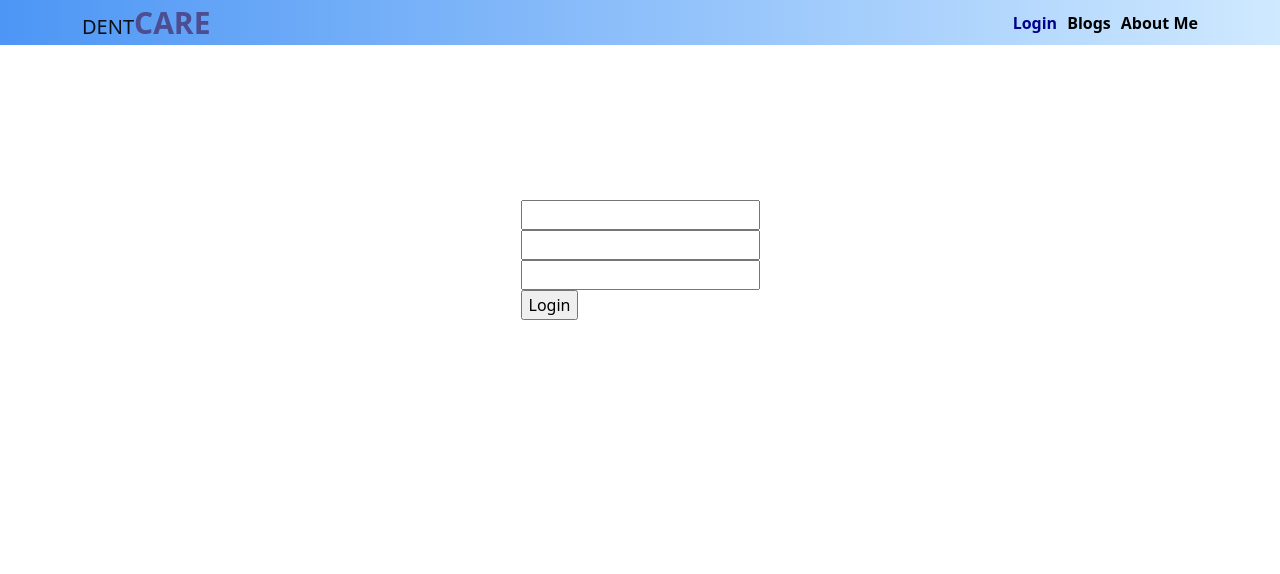
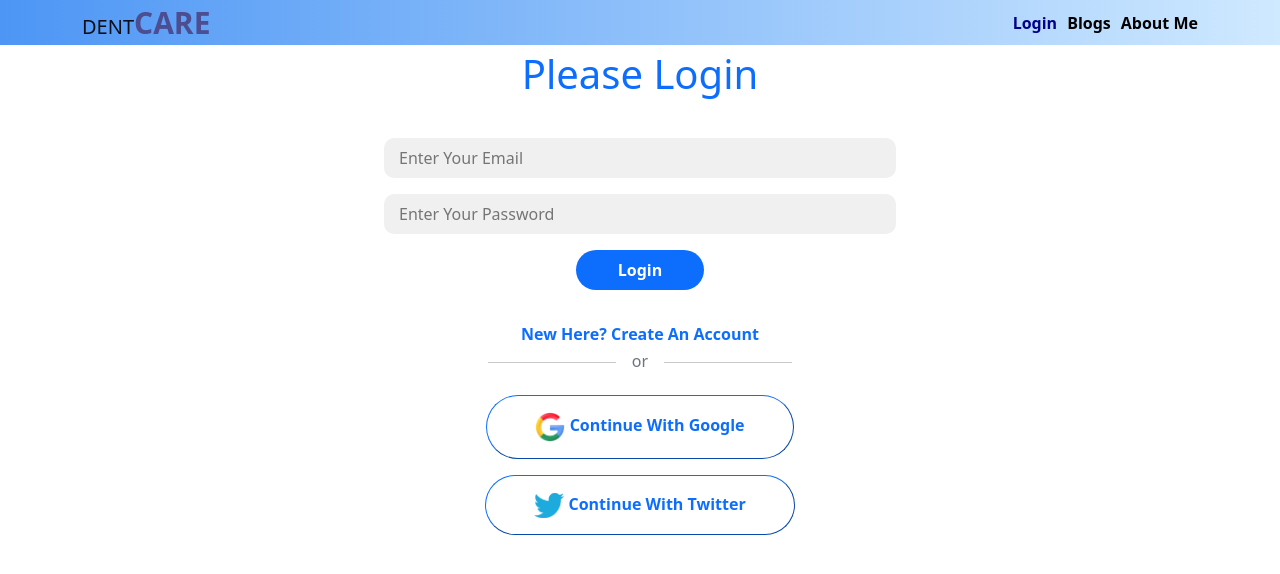
Before and after one commit to tanvirulislam149/independant-service-provider, a React (Create React App) app: page /login in a window 1280 px wide. Shown: the top 574 px of the page. Built offline with nearby package versions, Linux system fonts and the light colour scheme.

Commit message:
login and register design done

```diff
--- a/src/Component/Login/Login.css
+++ b/src/Component/Login/Login.css
@@ -0,0 +1,27 @@
+.login-field {
+    width: 40vw;
+    background-color: rgb(240, 240, 240);
+    border: none;
+    padding-left: 15px;
+    border-radius: 10px;
+}
+
+.logo {
+    width: 30px;
+}
+
+
+
+
+
+
+
+
+
+
+
+@media screen and (max-width:576px) {
+    .login-field {
+        width: 80vw;
+    }
+}
--- a/src/Component/Login/Login.js
+++ b/src/Component/Login/Login.js
@@ -1,14 +1,28 @@
 import React from 'react';
+import "./Login.css";
+import google from "../../image/google.png"
+import twitter from "../../image/twitter.png"
+import { Link } from 'react-router-dom';
 
 const Login = () => {
     return (
-        <div style={{ marginTop: "200px" }} className='d-flex justify-content-center'>
-            <form>
-                <input type="email" name="email" id="" required /> <br />
-                <input type="password" name="password" id="" required /><br />
-                <input type="password" name="confirmPassword" id="" required /><br />
-                <input type="submit" value="Login" /> <br />
-            </form>
+        <div>
+            <div style={{ marginTop: "50px" }} className='d-flex justify-content-center'>
+                <form>
+                    <h1 className='text-center text-primary'>Please Login</h1> <br />
+                    <input className='my-2 py-2 login-field' type="email" name="email" placeholder='Enter Your Email' required /> <br />
+                    <input className='my-2 py-2 login-field' type="password" name="password" placeholder='Enter Your Password' required /><br />
+                    <input className='my-2 py-2 bg-primary border-0 mx-auto w-25 d-block rounded-pill fw-bold text-white' type="submit" value="Login" /> <br />
+                    <Link to="/register" className='text-primary text-center d-block text-decoration-none fw-bold'>New Here? Create An Account</Link>
+                    <div className='d-flex justify-content-center align-items-center'>
+                        <hr className='w-25 mx-3' />
+                        <p className='text-muted pb-1 my-0'>or</p>
+                        <hr className='w-25 mx-3' />
+                    </div>
+                </form>
+            </div>
+            <button className='mx-auto d-block my-3 bg-white text-primary fw-bold py-3 px-5 border-primary rounded-pill border-1'> <img className='logo' src={google} alt="" /> Continue With Google</button>
+            <button className='mx-auto d-block my-3 bg-white text-primary fw-bold py-3 px-5 border-primary rounded-pill border-1'> <img className='logo' src={twitter} alt="" /> Continue With Twitter</button>
         </div>
     );
 };
--- a/src/Component/Register/Register.js
+++ b/src/Component/Register/Register.js
@@ -0,0 +1,21 @@
+import React from 'react';
+import { Link } from 'react-router-dom';
+
+const Register = () => {
+    return (
+        <div>
+            <div style={{ marginTop: "50px" }} className='d-flex justify-content-center'>
+                <form>
+                    <h1 className='text-center text-primary'>Please Register</h1> <br />
+                    <input className='my-2 py-2 login-field' type="email" name="email" id="" placeholder='Enter Your Email' required /> <br />
+                    <input className='my-2 py-2 login-field' type="password" name="password" id="" placeholder='Enter Your Password' required /><br />
+                    <input className='my-2 py-2 login-field' type="password" name="confirmPassword" id="" placeholder='Enter The Same Password' required /><br />
+                    <input className='my-2 py-2 bg-primary border-0 mx-auto w-25 d-block rounded-pill fw-bold text-white' type="submit" value="Sign Up" /> <br />
+                    <Link to="/login" className='text-primary text-center d-block text-decoration-none fw-bold'>Already Have An Account ?</Link>
+                </form>
+            </div>
+        </div>
+    );
+};
+
+export default Register;
```
Also changed, not shown: src/image/google.png (added), src/image/twitter.png (added).
